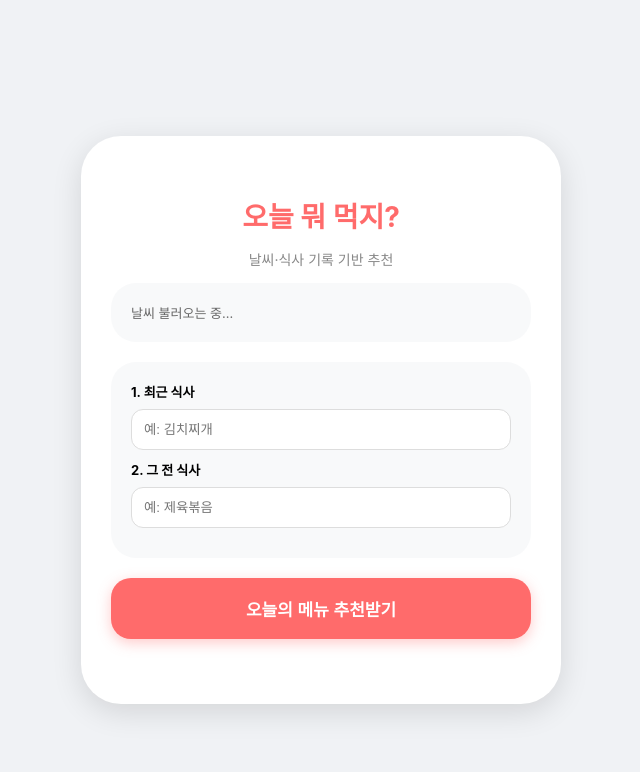
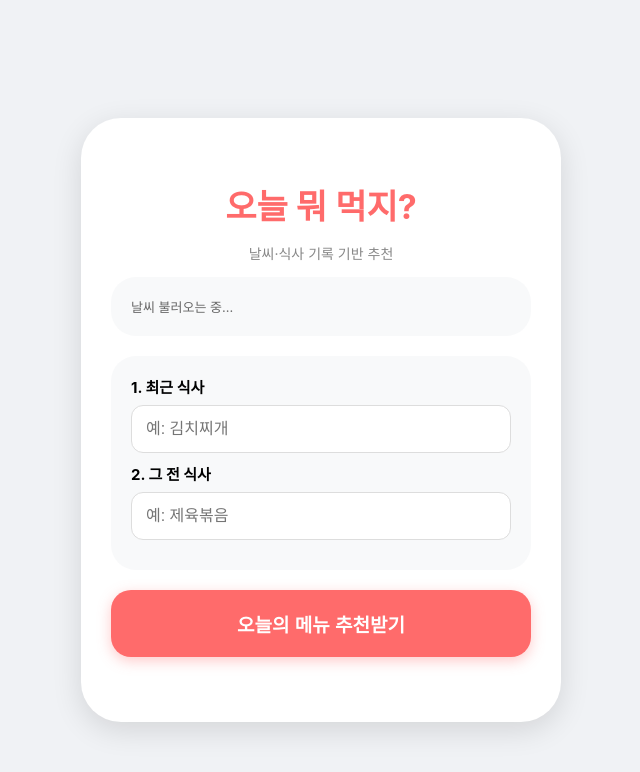
Before and after one commit to dkanrjskcutjskdha-lgtm/Recommendation_Menu, a plain HTML site: page index.html in a window 1280 px wide. Shown: the whole page, without its empty margins (319-959 px from the left). Drawn offline with Linux system fonts and the light colour scheme.

Commit message:
Add files via upload

```diff
--- a/index.html
+++ b/index.html
@@ -2,7 +2,7 @@
 <html lang="ko">
 <head>
     <meta charset="UTF-8">
-    <meta name="viewport" content="width=device-width, initial-scale=1.0">
+    <meta name="viewport" content="width=device-width, initial-scale=1.0, maximum-scale=1.0, user-scalable=no">
     <title>오늘 뭐 먹지?</title>
     <style>
         :root {
@@ -31,7 +31,7 @@
         }
 
         h1 {
-            font-size: 28px;
+            font-size: 34px;
             margin-bottom: 10px;
             color: var(--primary);
         }
@@ -45,7 +45,7 @@
         }
 
         .input-group label {
-            font-size: 13px;
+            font-size: 15px;
             font-weight: 700;
             display: block;
             margin-bottom: 8px;
@@ -53,21 +53,22 @@
 
         input, select {
             width: 100%;
-            padding: 12px;
+            padding: 14px;
             border-radius: 12px;
             border: 1px solid #ddd;
             margin-bottom: 10px;
             box-sizing: border-box;
+            font-size: 16px;
         }
 
         button {
             width: 100%;
-            padding: 18px;
+            padding: 20px;
             background: var(--primary);
             color: white;
             border: none;
             border-radius: 20px;
-            font-size: 17px;
+            font-size: 19px;
             font-weight: 700;
             cursor: pointer;
             transition: all 0.2s;
```
